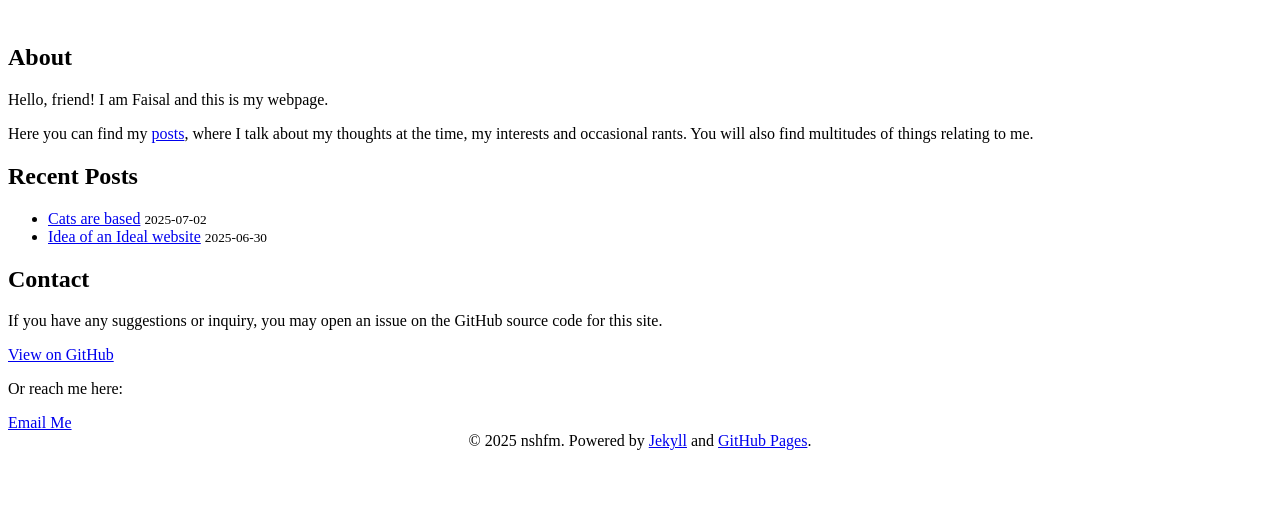
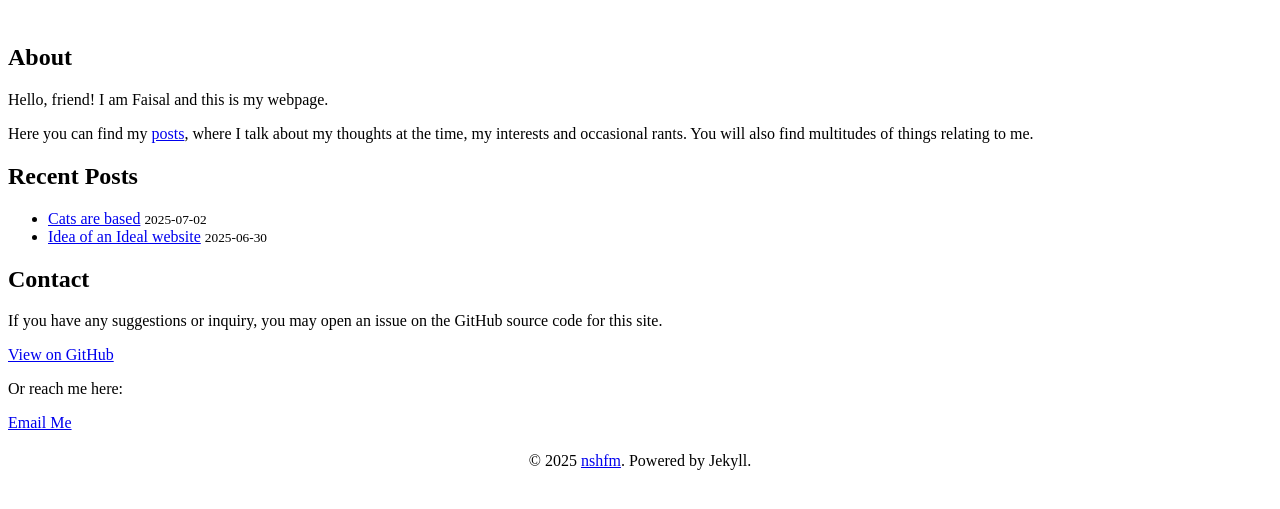
Before and after one commit to nshfm/site, a Jekyll site: the page built from about/index.html, in a window 1280 px wide, cut to the strip 212-721 px from the top of the page. Built offline with Jekyll 4.4.1, drawn with Linux system fonts in a browser that asks for light colours.

Commit message:
Update footer.html

```diff
--- a/_includes/footer.html
+++ b/_includes/footer.html
@@ -1,5 +1,5 @@
-<footer class="site-footer" style="text-align: center;">
+<footer class="site-footer" style="text-align: center; margin-top: 20px;">
   <div class="wrapper">
-    &copy; 2025 nshfm. Powered by <a href="https://jekyllrb.com/" target="_blank">Jekyll</a> and <a href="https://pages.github.com/" target="_blank">GitHub Pages</a>.
+    &copy; 2025 <a href="https://nshfm.github.io">nshfm</a>. Powered by Jekyll.
   </div>
   </footer>
```
